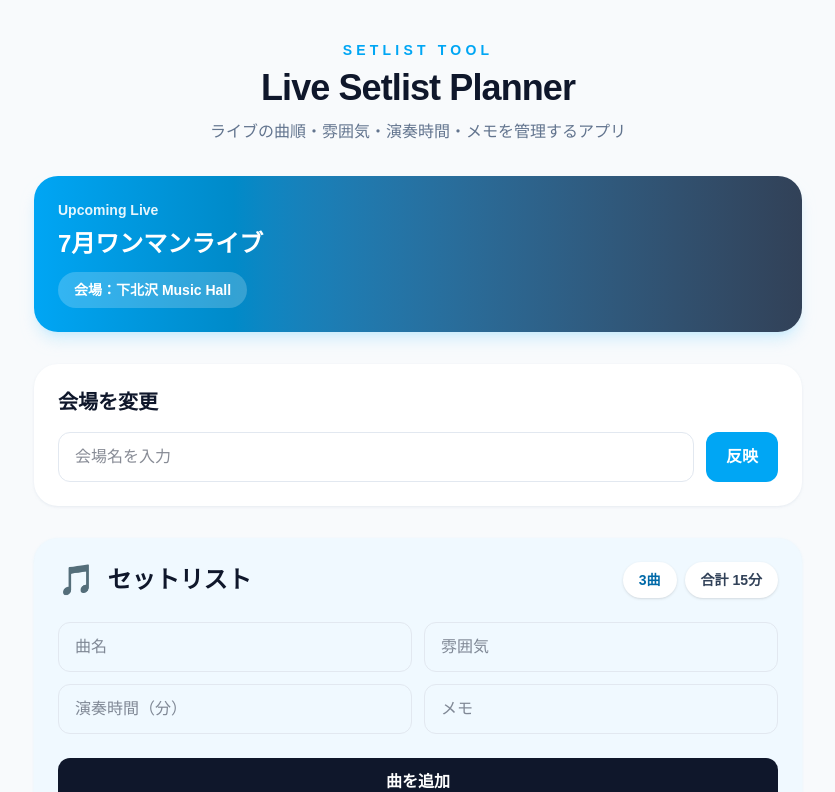
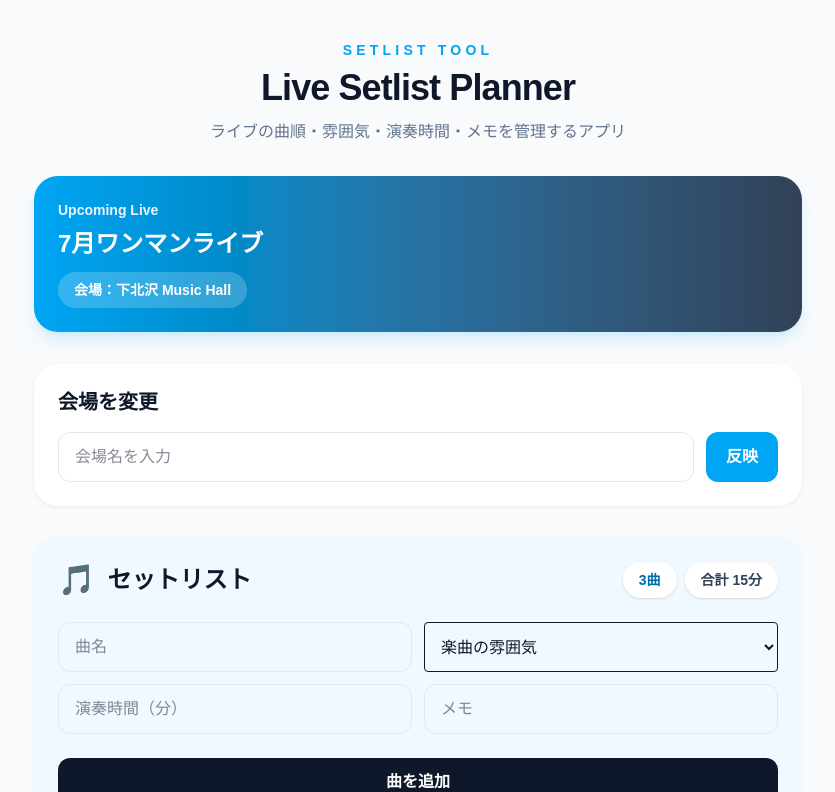
Before and after one commit to buzzkun/live-setlist-planner, a Next.js app: page / in a window 1280 px wide. Shown: the top 792 px of the page, without its empty margins (222-1057 px from the left). Built offline with nearby package versions, Linux system fonts and the light colour scheme.

Commit message:
Add typed song mood and UUID song IDs

```diff
--- a/app/page.tsx
+++ b/app/page.tsx
@@ -3,7 +3,7 @@
 import { useState } from "react";
 import LiveInfo from "../components/LiveInfo";
 import SongList from "../components/SongList";
-import type { Song } from "../types/song";
+import type { Song, SongMood } from "../types/song";
 import { formatDuration } from "../utils/formatDuration";
 import SongForm from "../components/SongForm";
 
@@ -16,21 +16,21 @@ export default function Home() {
 
   const [songs, setSongs] = useState<Song[]>([
     {
-      id: 1,
+      id: "song-1",
       title: "Morning Rain",
       mood: "静か",
       durationMinutes: 5,
       memo: "最初は静かに入る",
     },
     {
-      id: 2,
+      id: "song-2",
       title: "calm",
       mood: "穏やか",
       durationMinutes: 4,
       memo: "空気を整える",
     },
     {
-      id: 3,
+      id: "song-3",
       title: "幸せになるのよ",
       mood: "あたたかい",
       durationMinutes: 6,
@@ -38,11 +38,8 @@ export default function Home() {
     },
   ]);
 
-  // 初期データで id:1〜3 を使っているので、次に追加する曲は id:4 から始める
-  const [nextSongId, setNextSongId] = useState(4);
-
   const [inputSongTitle, setInputSongTitle] = useState("");
-  const [inputSongMood, setInputSongMood] = useState("");
+  const [inputSongMood, setInputSongMood] = useState<SongMood>("未設定");
   const [inputSongDuration, setInputSongDuration] = useState("");
   const [inputSongMemo, setInputSongMemo] = useState("");
 
@@ -78,26 +75,23 @@ export default function Home() {
     setSongs([
       ...songs,
       {
-        id: nextSongId,
+        id: crypto.randomUUID(),
         title: inputSongTitle,
-        mood: inputSongMood || "未設定",
+        mood: inputSongMood,
         durationMinutes: durationNumber,
         memo: inputSongMemo || "メモなし",
       },
     ]);
 
-    // 次に追加する曲用にidを1つ進める
-    setNextSongId(nextSongId + 1);
-
     // 追加後は入力欄を空にする
     setInputSongTitle("");
-    setInputSongMood("");
+    setInputSongMood("未設定");
     setInputSongDuration("");
     setInputSongMemo("");
     setErrorMessage("");
   };
 
-  const deleteSong = (id: number) => {
+  const deleteSong = (id: string) => {
     // 削除したいid以外の曲だけを残す
     setSongs(songs.filter((song) => song.id !== id));
   };
--- a/components/SongForm.tsx
+++ b/components/SongForm.tsx
@@ -1,11 +1,13 @@
 "use client";
+
+import type { SongMood } from "../types/song";
 
 type SongFormProps = {
   inputSongTitle: string;
   setInputSongTitle: (value: string) => void;
 
-  inputSongMood: string;
-  setInputSongMood: (value: string) => void;
+  inputSongMood: SongMood;
+  setInputSongMood: (value: SongMood) => void;
 
   inputSongDuration: string;
   setInputSongDuration: (value: string) => void;
@@ -38,13 +40,18 @@ export default function SongForm({
           className="rounded-xl border border-slate-200 px-4 py-3 outline-none focus:border-sky-400"
         />
 
-        <input
-          type="text"
+        <select
           value={inputSongMood}
-          onChange={(e) => setInputSongMood(e.target.value)}
-          placeholder="雰囲気"
-          className="rounded-xl border border-slate-200 px-4 py-3 outline-none focus:border-sky-400"
-        />
+          onChange={(e) => setInputSongMood(e.target.value as SongMood)}
+          className="w-full rounded border px-3 py-2"
+        >
+          <option value="未設定">楽曲の雰囲気</option>
+          <option value="静か">静か</option>
+          <option value="穏やか">穏やか</option>
+          <option value="あたたかい">あたたかい</option>
+          <option value="楽しい">楽しい</option>
+          <option value="切ない">切ない</option>
+        </select>
 
         <input
           type="number"
--- a/components/SongList.tsx
+++ b/components/SongList.tsx
@@ -2,13 +2,15 @@
 
 import type { Song } from "../types/song";
 
-export default function SongList(props: {
+type SongListProps = {
   songs: Song[];
-  onDeleteSong: (id: number) => void;
-}) {
+  onDeleteSong: (id: string) => void;
+};
+
+export default function SongList({ songs, onDeleteSong }: SongListProps) {
   return (
     <ul className="space-y-3">
-      {props.songs.map((songData, index) => (
+      {songs.map((songData, index) => (
         <li
           key={songData.id}
           className="rounded-2xl border border-slate-100 bg-white p-4 shadow-sm shadow-slate-200/70 transition hover:-translate-y-0.5 hover:shadow-md"
@@ -25,18 +27,25 @@ export default function SongList(props: {
                 </p>
 
                 <div className="mt-1 flex flex-wrap gap-2 text-sm text-slate-500">
-                  <span>mood：{songData.mood}</span>
-                  <span>time：{songData.durationMinutes}分</span>
+                  <span>
+                    mood：
+                    {songData.mood}
+                  </span>
+                  <span>
+                    time：
+                    {songData.durationMinutes}分
+                  </span>
                 </div>
 
                 <p className="mt-2 break-words text-sm text-slate-500">
-                  memo：{songData.memo}
+                  memo：
+                  {songData.memo}
                 </p>
               </div>
             </div>
 
             <button
-              onClick={() => props.onDeleteSong(songData.id)}
+              onClick={() => onDeleteSong(songData.id)}
               className="self-start rounded-full bg-slate-100 px-4 py-2 text-sm font-bold text-slate-500 transition hover:bg-red-50 hover:text-red-500"
             >
               削除
--- a/types/song.ts
+++ b/types/song.ts
@@ -1,7 +1,15 @@
+export type SongMood =
+  | "静か"
+  | "穏やか"
+  | "あたたかい"
+  | "楽しい"
+  | "切ない"
+  | "未設定";
+
 export type Song = {
-  id: number;
+  id: string;
   title: string;
-  mood: string;
+  mood: SongMood;
   durationMinutes: number;
   memo: string;
 };
```
